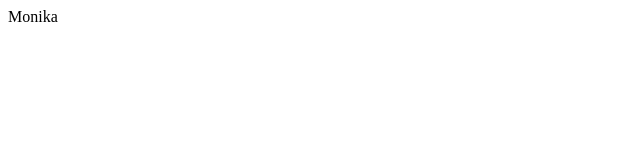
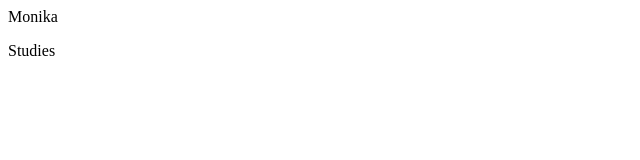
Before and after one commit to monikakhanna/proj-2, a plain HTML site: page index.html in a window 1280 px wide. Shown: the full height of the page, 0-640 px from the left. Drawn offline with Linux system fonts and the light colour scheme.

Commit message:
GIT-3 fm-1

```diff
--- a/index.html
+++ b/index.html
@@ -1 +1,2 @@
 <p>Monika</p>
+<p>Studies</p>
```
